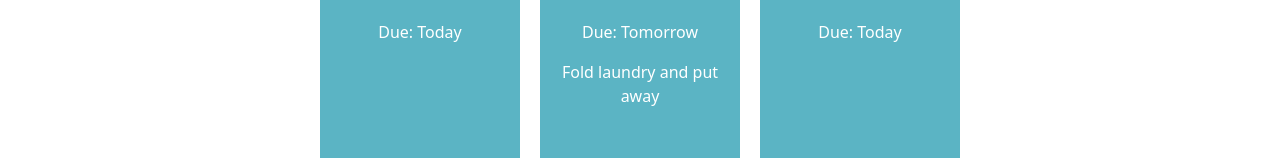
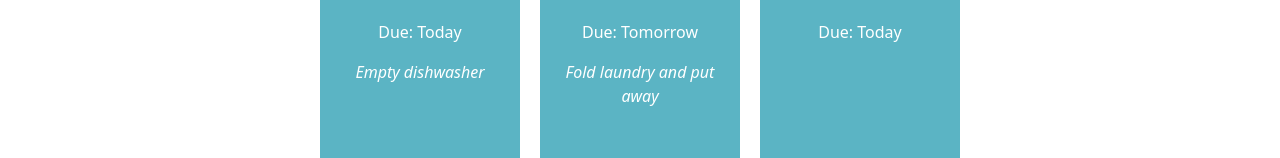
Before and after one commit to TomasMcG/react-basics-labs, a React (Vite) app in the folder tasky/: page / in a window 1280 px wide. Shown: the part 207-365 px from the top of the page. Built offline with nearby package versions, Linux system fonts and the light colour scheme.

Commit message:
Completed Tasky Lab 1

```diff
--- a/tasky/src/App.css
+++ b/tasky/src/App.css
@@ -40,3 +40,7 @@
   font-weight: bold;
   font-size: 1.2em;
 }
+
+.description{
+  font-style:italic;
+}
--- a/tasky/src/App.jsx
+++ b/tasky/src/App.jsx
@@ -6,10 +6,9 @@
   return (
     <div className="container">
       <h1>Tasky</h1>
-      <Task title="Dishes" deadline="Today" />
-      <Task title="Laundry" deadline="Tomorrow" >
-        Fold laundry and put away
-        </Task>
+      <Task title="Dishes" deadline="Today" description="Empty dishwasher"/>
+      <Task title="Laundry" deadline="Tomorrow" description="Fold laundry and put away" />
+
       <Task title="Tidy" deadline="Today" />
     </div>
   );
--- a/tasky/src/components/Task.jsx
+++ b/tasky/src/components/Task.jsx
@@ -6,7 +6,7 @@
         <div className="card">
             <p className="title">{props.title}</p>
             <p>Due: {props.deadline}</p>
-            <p>{props.children}</p>
+            <p className="description">{props.description}</p>
     </div>
     )
 }
```
